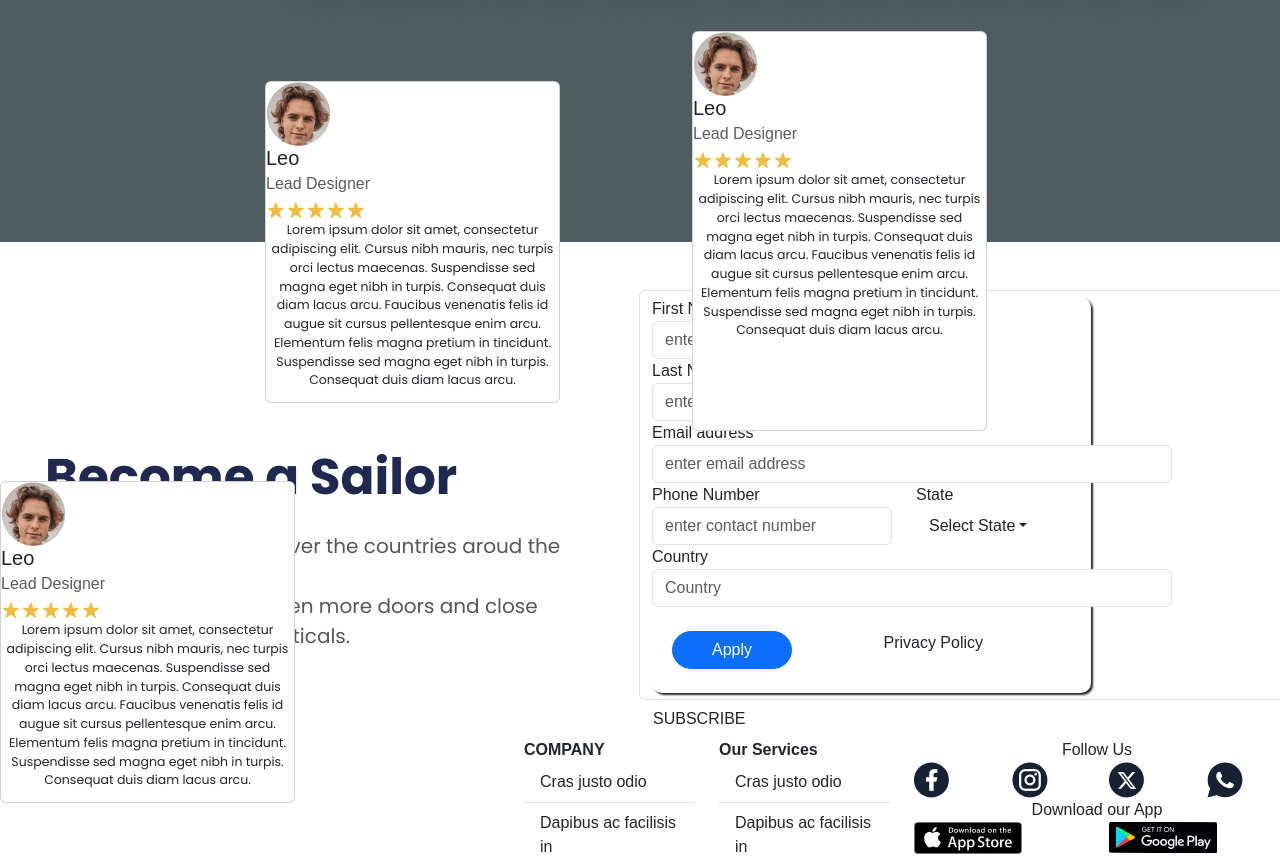
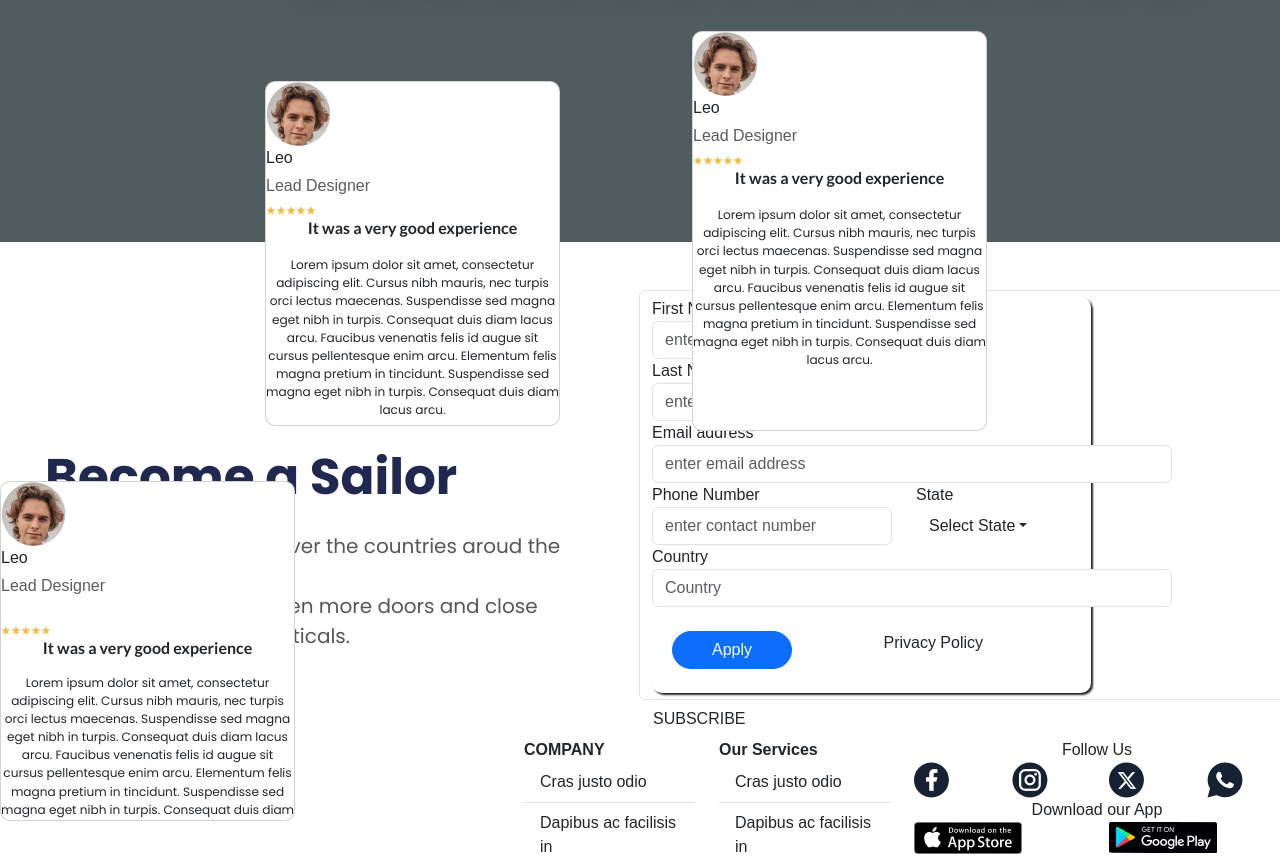
Before and after one commit to Jobminar/sailorswave, a React (Create React App) app in the folder client/: page / in a window 1280 px wide. Shown: the part 3840-4696 px from the top of the page. Built offline with nearby package versions, Linux system fonts and the light colour scheme; a web font is replaced by a local one.

Commit message:
our clients

```diff
--- a/client/src/components/Header/Navbar.css
+++ b/client/src/components/Header/Navbar.css
@@ -10,7 +10,7 @@ nav {
     background-color: transparent;
     border-radius: 5px;
     position: absolute;
-    bottom: 61.5%;
+    bottom: 64%;
     left:7.5%;
     font-size: 24px;
 
--- a/client/src/components/OurClients/OurClients.css
+++ b/client/src/components/OurClients/OurClients.css
@@ -48,12 +48,13 @@ ul li{
     font-size: 31px;
     font-family: inter;
     font-weight: 600;
+    margin-top: 65px;
 }
 
 .stars{
     display: flex;
     flex-direction: row;
-    height: 20px;
+    height: 10px;
 }
 
 .card-row{
@@ -63,26 +64,40 @@ ul li{
 }
 
 .card-body1{
-    height: 322px;
+    height: 345px;
     width: 295px;
     margin-left: 265px;
     margin-top: 50px;
+    border-radius: 10px;
 }
 
 .card-body3{
-    height: 322px;
+    height: 340px;
     width: 295px;
     margin-right: 215px;
     margin-top: 50px;
+    border-radius: 10px;
 }
 
 .card-body2{
     height: 400px;
     width: 295px;
     margin-left: 40px;
+    border-radius: 10px;
 }
 
 .text{
-    font-size: 12.5px;
+    font-size: 12.1px;
     text-align: center;
 }
+
+.experience{
+    text-align: center;
+    font-family: lato;
+    font-weight: 700;
+}
+
+.designation{
+    display: flex;
+    flex-direction: column;
+}
--- a/client/src/components/OurClients/OurClients.jsx
+++ b/client/src/components/OurClients/OurClients.jsx
@@ -70,10 +70,11 @@ const OurClients = () => {
                   <img src={Photo16} />
                 </div>
                 <div className="row card-name">
-                  <h5 className="card-title">Leo</h5>
-                  <h6 className="card-subtitle mb-2 text-muted">
+                  <div className="designation">
+                    <p className="card-title">Leo</p>
+                    <p className="card-subtitle mb-2 text-muted">
                       Lead Designer
-                  </h6>
+                    </p>
                   </div>
                   <div className="col stars">
                     <img src={Star} />
@@ -83,8 +84,15 @@ const OurClients = () => {
                     <img src={Star} />
                   </div>
                 </div>
+              </div>
+              <p className="experience">It was a very good experience</p>
               <p className="card-text text">
-              Lorem ipsum dolor sit amet, consectetur adipiscing elit. Cursus nibh mauris, nec turpis orci lectus maecenas. Suspendisse sed magna eget nibh in turpis. Consequat duis diam lacus arcu. Faucibus venenatis felis id augue sit cursus pellentesque enim arcu. Elementum felis magna pretium in tincidunt. Suspendisse sed magna eget nibh in turpis. Consequat duis diam lacus arcu.
+                Lorem ipsum dolor sit amet, consectetur adipiscing elit. Cursus
+                nibh mauris, nec turpis orci lectus maecenas. Suspendisse sed
+                magna eget nibh in turpis. Consequat duis diam lacus arcu.
+                Faucibus venenatis felis id augue sit cursus pellentesque enim
+                arcu. Elementum felis magna pretium in tincidunt. Suspendisse
+                sed magna eget nibh in turpis. Consequat duis diam lacus arcu.
               </p>
             </div>
           </div>
@@ -95,8 +103,11 @@ const OurClients = () => {
                   <img src={Photo16} />
                 </div>
                 <div className="row card-name">
-                <h5 className="card-title">Leo</h5>
-                <h6 className="card-subtitle mb-2 text-muted">Lead Designer</h6>
+                  <div className="designation">
+                    <p className="card-title">Leo</p>
+                    <p className="card-subtitle mb-2 text-muted">
+                      Lead Designer
+                    </p>
                   </div>
                   <div className="col stars">
                     <img src={Star} />
@@ -106,8 +117,15 @@ const OurClients = () => {
                     <img src={Star} />
                   </div>
                 </div>
+              </div>
+              <p className="experience">It was a very good experience</p>
               <p className="card-text text">
-              Lorem ipsum dolor sit amet, consectetur adipiscing elit. Cursus nibh mauris, nec turpis orci lectus maecenas. Suspendisse sed magna eget nibh in turpis. Consequat duis diam lacus arcu. Faucibus venenatis felis id augue sit cursus pellentesque enim arcu. Elementum felis magna pretium in tincidunt. Suspendisse sed magna eget nibh in turpis. Consequat duis diam lacus arcu.
+                Lorem ipsum dolor sit amet, consectetur adipiscing elit. Cursus
+                nibh mauris, nec turpis orci lectus maecenas. Suspendisse sed
+                magna eget nibh in turpis. Consequat duis diam lacus arcu.
+                Faucibus venenatis felis id augue sit cursus pellentesque enim
+                arcu. Elementum felis magna pretium in tincidunt. Suspendisse
+                sed magna eget nibh in turpis. Consequat duis diam lacus arcu.
               </p>
             </div>
           </div>
@@ -118,10 +136,12 @@ const OurClients = () => {
                   <img src={Photo16} />
                 </div>
                 <div className="row card-name">
-                  <h5 className="card-title">Leo</h5>
-                  <h6 className="card-subtitle mb-2 text-muted">
+                  <div className="designation">
+                    <p className="card-title">Leo</p>
+                    <p className="card-subtitle mb-1 text-muted">
                       Lead Designer
-                  </h6>
+                    </p>
+                  <br />
                   </div>
                   <div className="col stars">
                     <img src={Star} />
@@ -131,8 +151,15 @@ const OurClients = () => {
                     <img src={Star} />
                   </div>
                 </div>
+              </div>
+              <p className="experience">It was a very good experience</p>
               <p className="card-text text">
-              Lorem ipsum dolor sit amet, consectetur adipiscing elit. Cursus nibh mauris, nec turpis orci lectus maecenas. Suspendisse sed magna eget nibh in turpis. Consequat duis diam lacus arcu. Faucibus venenatis felis id augue sit cursus pellentesque enim arcu. Elementum felis magna pretium in tincidunt. Suspendisse sed magna eget nibh in turpis. Consequat duis diam lacus arcu.
+                Lorem ipsum dolor sit amet, consectetur adipiscing elit. Cursus
+                nibh mauris, nec turpis orci lectus maecenas. Suspendisse sed
+                magna eget nibh in turpis. Consequat duis diam lacus arcu.
+                Faucibus venenatis felis id augue sit cursus pellentesque enim
+                arcu. Elementum felis magna pretium in tincidunt. Suspendisse
+                sed magna eget nibh in turpis. Consequat duis diam lacus arcu.
               </p>
             </div>
           </div>
```
Lines whose indentation alone changed are shown as unchanged.
